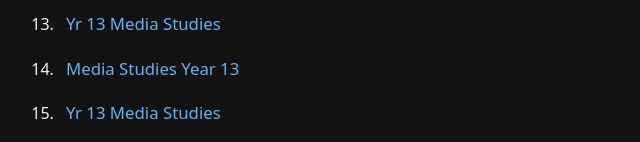
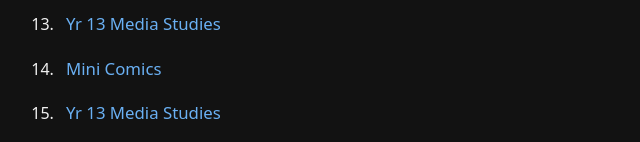
Before and after one commit to 10AOOA01/Portfolio2026, a plain HTML site: page index.html in a window 1280 px wide. Shown: the part 658-800 px from the top of the page, 206-846 px from the left. Drawn offline with Linux system fonts and the light colour scheme.

Commit message:
Mini Comics clickable

```diff
--- a/index.html
+++ b/index.html
@@ -59,7 +59,7 @@
     <li><a href="Skies of Aetheris/index.html">Skies of Aetheris</a></li>
     <li><a href="Yr 12 Media Studies/index.html">Yr 12 Media Studies</a></li>
     <li><a href="Yr 13 Media Studies/index.html">Yr 13 Media Studies</a></li>
-    <li><a href="Mini Comics">Media Studies Year 13</a></li>
+    <li><a href="Mini Comics/index.html">Mini Comics</a></li>
     <li><a href="Yr 13 Media Studies/index.html">Yr 13 Media Studies</a></li>
     <li><a href="character-animations.html">Character animations like walking, idle, jump, etc.</a></li>
     <li><a href="comic strips.html">Comic strips</a></li>
```
